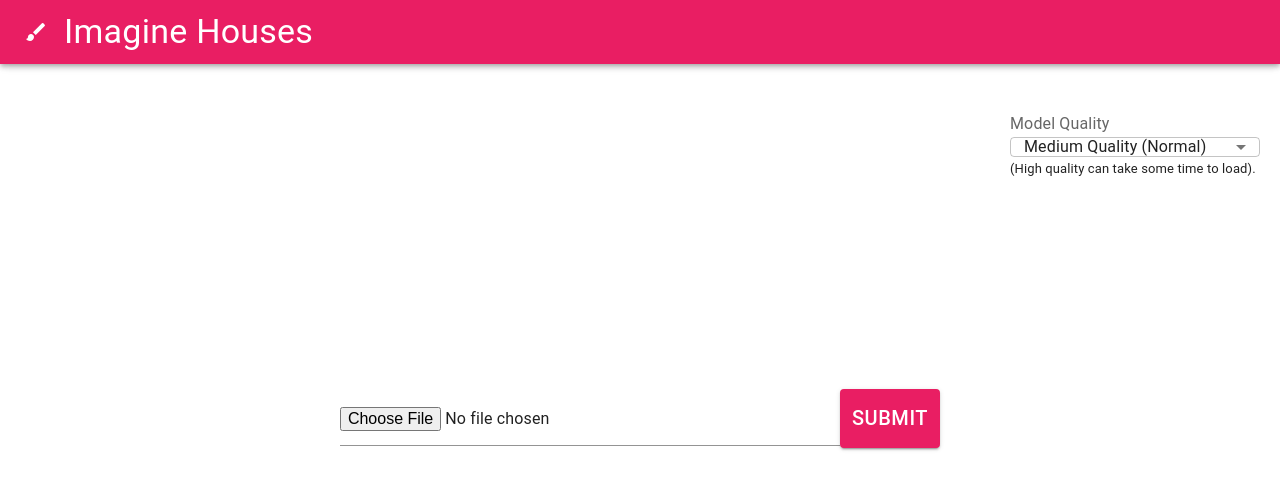
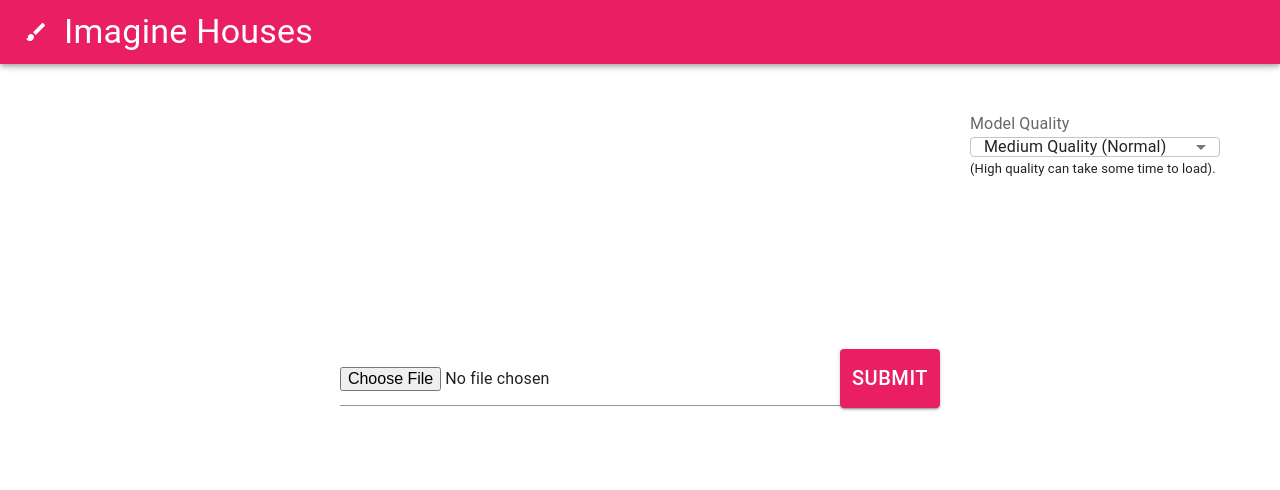
Before and after one commit to alexbondino/paint-anything, a React (Create React App) app in the folder web-page/frontend/: page / in a window 1280 px wide. Shown: the top 490 px of the page. Built offline with nearby package versions, Linux system fonts and the light colour scheme.

Commit message:
navbar model selector

```diff
--- a/web-page/frontend/src/Editor.js
+++ b/web-page/frontend/src/Editor.js
@@ -251,6 +251,8 @@ export function Editor() {
         onSelectLayer={(layerId) => handleSelectLayer(layerId)}
         onHandleLayerVisibilityClick={(layerId) => handleLayerVisibilityClick(layerId)}
         onDeleteLayer={(layerId) => handleLayerDelete(layerId)}
+        onHandleSelectModel={handleSelectmodel}
+        modelSelected={modelSelected}
       />
       <ModelSelector
         onHandleSelectModel={handleSelectmodel}
--- a/web-page/frontend/src/components/model-selector/model-selector.js
+++ b/web-page/frontend/src/components/model-selector/model-selector.js
@@ -10,8 +10,7 @@ export function Modelselector({
     return (
     <div style={{ display: !sidebarVisibility ? 'flex' : 'none', justifyContent: 'flex-end' }}>
         <Box
-        marginRight={"20px"}
-        marginBottom={"40px"}
+        marginRight={"60px"}
         >
             <InputLabel id="model-select-label">Model Quality</InputLabel>
             <Select
--- a/web-page/frontend/src/components/side_nav/nav_bar.js
+++ b/web-page/frontend/src/components/side_nav/nav_bar.js
@@ -96,6 +96,8 @@ export function ImageEditorDrawer({
   onSelectLayer,
   onHandleLayerVisibilityClick,
   onDeleteLayer,
+  onHandleSelectModel,
+  modelSelected,
 }) {
   const theme = useTheme();
   const [open, setOpen] = React.useState(false);
@@ -198,8 +200,9 @@ export function ImageEditorDrawer({
             <FormControl>
               <InputLabel id="model-select-label">Model Quality</InputLabel>
               <Select
+                onChange={onHandleSelectModel}
                 labelId="model-select-label"
-                defaultValue="option2"
+                value={modelSelected}
                 style={{ width: '300px', height: '50px', border: 0}}
               >
                 <MenuItem value="option1">Low Quality (Fast)</MenuItem>
```
